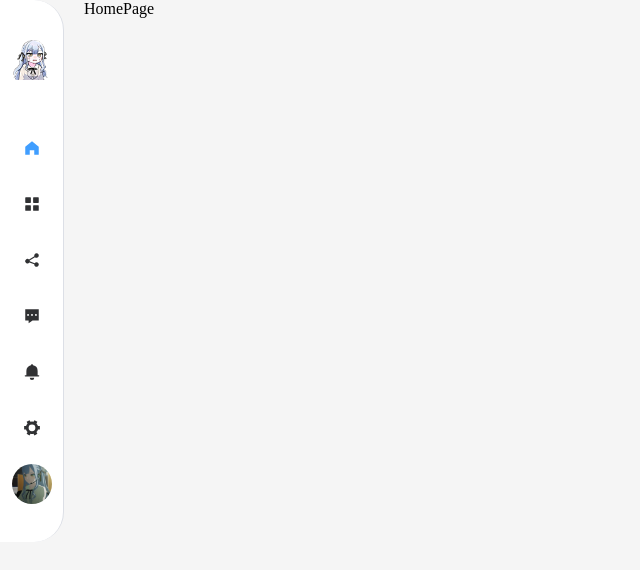
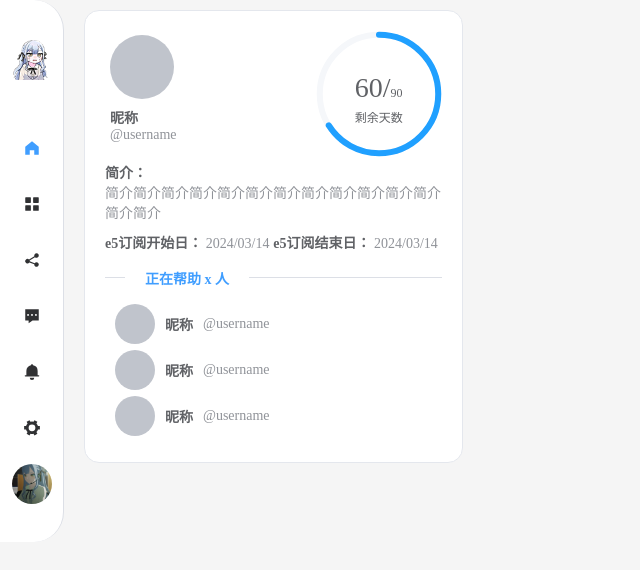
Before and after one commit to haruki1953/e5share_vue3, a Vue app: page /home in a window 1280 px wide. Shown: the top 570 px of the page, without its empty margins (0-640 px from the left). Built offline with nearby package versions, Linux system fonts and the light colour scheme; no server answers.

Commit message:
240309 - 完成通知渲染 - 首页卡片静态样式

```diff
--- a/src/views/home/HomePage.vue
+++ b/src/views/home/HomePage.vue
@@ -1 +1,107 @@
-<template>HomePage</template>
+<script setup></script>
+
+<template>
+  <el-row class="e5info-card" :gutter="20">
+    <el-col :span="8">
+      <el-card shadow="hover">
+        <el-row class="user-e5">
+          <el-col :span="14">
+            <el-row class="">
+              <el-avatar :size="64" />
+            </el-row>
+            <el-row>
+              <el-text tag="b">昵称</el-text>
+            </el-row>
+            <el-row>
+              <el-link type="info"> @username </el-link>
+            </el-row>
+          </el-col>
+          <el-col :span="10" class="progress-container">
+            <el-progress type="circle" :percentage="66">
+              <span class="percentage-value">
+                60/<el-text size="small">90</el-text>
+              </span>
+              <span class="percentage-label">剩余天数</span>
+            </el-progress>
+          </el-col>
+        </el-row>
+        <el-row class="row-bio">
+          <el-text tag="b"> 简介： </el-text>
+          <el-text type="info">
+            简介简介简介简介简介简介简介简介简介简介简介简介简介简介
+          </el-text>
+        </el-row>
+        <el-row>
+          <el-col :span="12">
+            <el-text tag="b"> e5订阅开始日： </el-text>
+            <el-text type="info"> 2024/03/14 </el-text>
+          </el-col>
+          <el-col :span="12">
+            <el-text tag="b"> e5订阅结束日： </el-text>
+            <el-text type="info"> 2024/03/14 </el-text>
+          </el-col>
+        </el-row>
+        <el-divider content-position="left">
+          <el-text tag="b" type="primary">正在帮助 x 人</el-text>
+        </el-divider>
+        <div class="helping-container">
+          <div v-for="(item, index) in 3" :key="index">
+            <el-row class="helping-user">
+              <el-avatar />
+              <el-text tag="b">昵称</el-text>
+              <el-link type="info"> @username </el-link>
+            </el-row>
+          </div>
+        </div>
+      </el-card>
+    </el-col>
+  </el-row>
+</template>
+
+<style lang="scss" scoped>
+.e5info-card {
+  padding-top: 10px;
+  .el-card {
+    border-radius: 15px;
+    margin-bottom: 20px;
+    .user-e5 {
+      margin: 0 0 5px 5px;
+      .el-avatar {
+        margin: 4px 0 8px 0;
+      }
+      .progress-container {
+        display: flex;
+        justify-content: flex-end;
+      }
+      .percentage-value {
+        display: block;
+        margin-top: 10px;
+        font-size: 28px;
+      }
+      .percentage-label {
+        display: block;
+        margin-top: 10px;
+        font-size: 12px;
+      }
+    }
+    .row-bio {
+      margin-bottom: 10px;
+    }
+    .el-divider {
+      margin: 25px 0;
+    }
+    .helping-container {
+      margin: 0 10px;
+      .helping-user {
+        margin-bottom: 6px;
+        .el-avatar {
+          margin-right: 10px;
+        }
+        .el-text {
+          margin-right: 10px;
+        }
+      }
+    }
+  }
+}
+</style>
```
